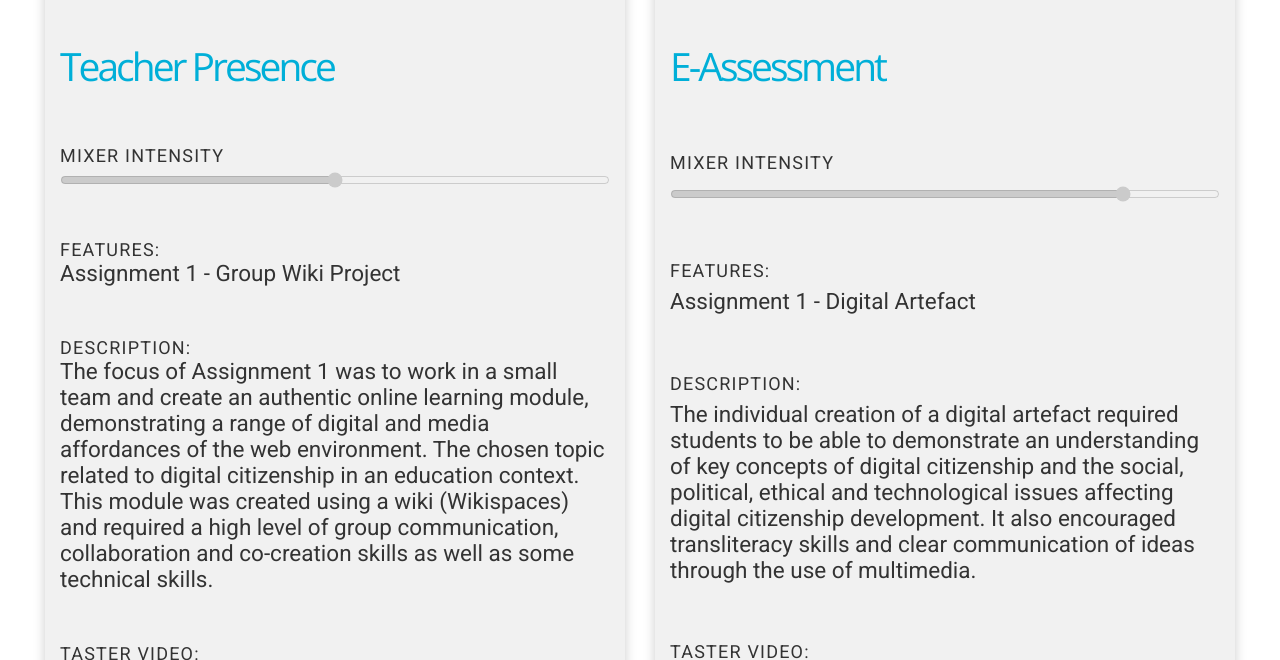
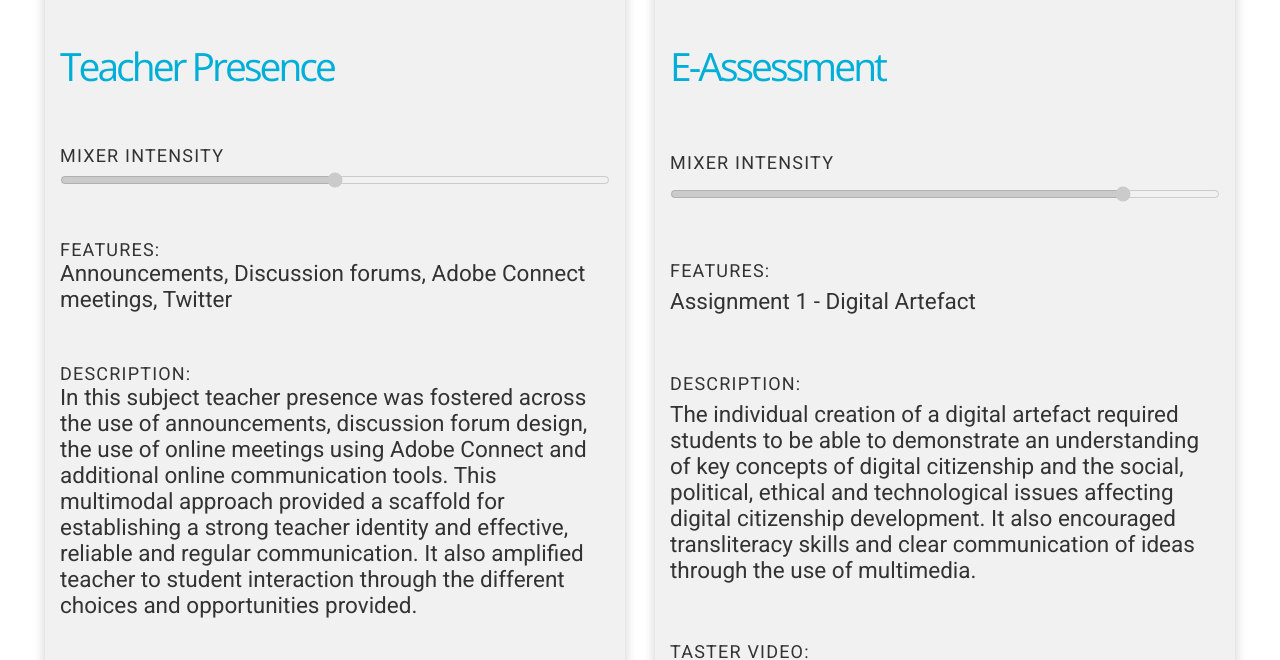
Before and after one commit to timklapdor/csulx, a Jekyll site: the page built from _applications/ETL523/index.md, in a window 1280 px wide and 900 px high, scrolled down 4171 px, cut to the strip 0-660 px from the top of the window. Built offline with Jekyll 4.4.1, drawn with Linux system fonts in a browser that asks for light colours; nearby versions of some CDN libraries; comment, search, counter and statistics services are not loaded; some of the changed text lies outside the part shown.

Commit message:
Update tp-example.md

```diff
--- a/_applications/ETL523/tp-example.md
+++ b/_applications/ETL523/tp-example.md
@@ -7,11 +7,10 @@ category: ETL532
 element: Teacher Presence
 weight: 2
 mixer: 2
-features: Assignment 1 - Group Wiki Project
-description: The focus of Assignment 1 was to work in a small team and create an authentic online learning module, demonstrating a range of digital and media affordances of the web environment. The chosen topic related to digital citizenship in an education context. This module was created using a wiki (Wikispaces) and required a high level of group communication, collaboration and co-creation skills as well as some technical skills.
+features: Announcements, Discussion forums, Adobe Connect meetings, Twitter
+description: In this subject teacher presence was fostered across the use of announcements, discussion forum design, the use of online meetings using Adobe Connect and additional online communication tools.  This multimodal approach provided a scaffold for establishing a strong teacher identity and effective, reliable and regular communication. It also amplified teacher to student interaction through the different choices and opportunities provided.
 strategies:
-  - "Collaborative Group Projects"
-  - "Creating A Shared Resource"
+  - "Mulitmodal presence within a subject"
 taster-video: cGBWKpRqvKc
 main-video: _S4PXO_H-wQ
 ---
@@ -62,6 +61,8 @@ Online meetings are held in Adobe Connect to correspond with the three assessmen
 
 The multi-modal approach used in this subject is evident by the use of external online tools and spaces, most of which are optional but well-used by students. A simple Padlet for introductions as it allows for embedded multimedia and hyperlinks; a Twitter hashtag (#ETL523) for community interaction within and beyond the subject - students even organised their own Twitter chat session; a Diigo group to bookmark to collect resources and a wiki is used to scaffold group collaboration and co-creation.
 
+The set of images below share the multimodal teacher presence objectives and also reveal student communicaiton and interactivity within the subject using a variety of tools.
+
 {% include swiper.html url1="ETL523-case-study-tp-example-1.jpg" url2="ETL523-case-study-tp-example-2.jpg" url3="ETL523-case-study-tp-example-3.jpg" url4="ETL523-case-study-tp-example-4.png" url5="ETL523-case-study-tp-example-5.jpg" url6="ETL523-case-study-tp-example-6.jpg" url7="ETL523-case-study-tp-example-7.jpg" url8="ETL523-case-study-tp-example-8.png" url9="ETL523-case-study-tp-example-9.jpg"%}
 
 ### Advice for wider implementation
```
